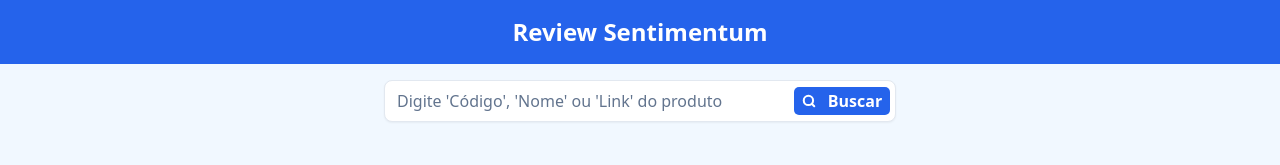
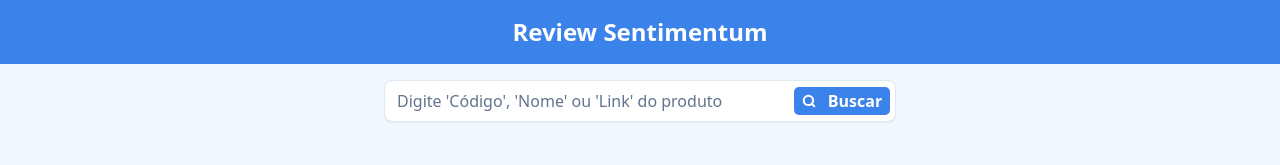
Before and after one commit to Wesleyhrl/tcc_sentiment-analysis-ecommerce, a Next.js app in the folder 4_frontend/sentiment-analysis-frontend/: page / in a window 1280 px wide. Shown: the top 165 px of the page. Built offline with nearby package versions, Linux system fonts and the light colour scheme; no server answers.

Commit message:
UPDATE 4_frontend: corrigir a cor primária azul no tema personalizado

```diff
--- a/4_frontend/sentiment-analysis-frontend/src/app/globals.css
+++ b/4_frontend/sentiment-analysis-frontend/src/app/globals.css
@@ -5,7 +5,7 @@
 
 @theme inline{
   /* CORES PERSONALIZADAS INÍCIO */
-  --color-primary-blue: #2563EB;
+  --color-primary-blue: #3B83EA;
   --color-trust-green: #059669;
   --color-positive: #16a34a;
   --color-neutral: #64748b;
```
